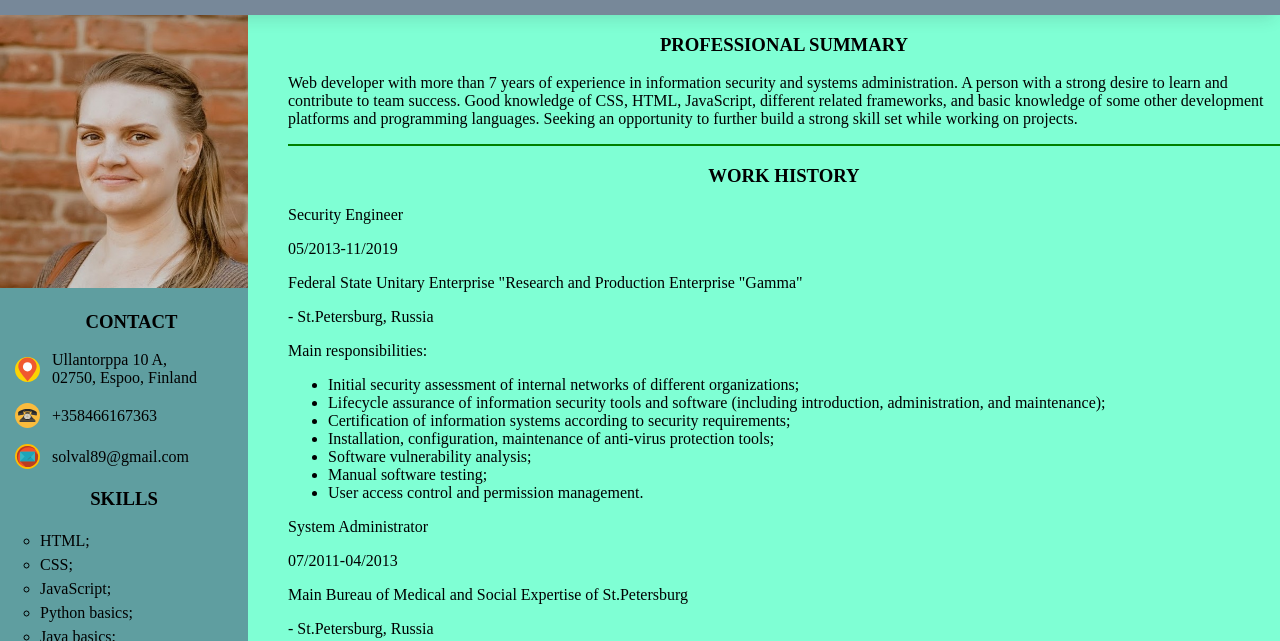
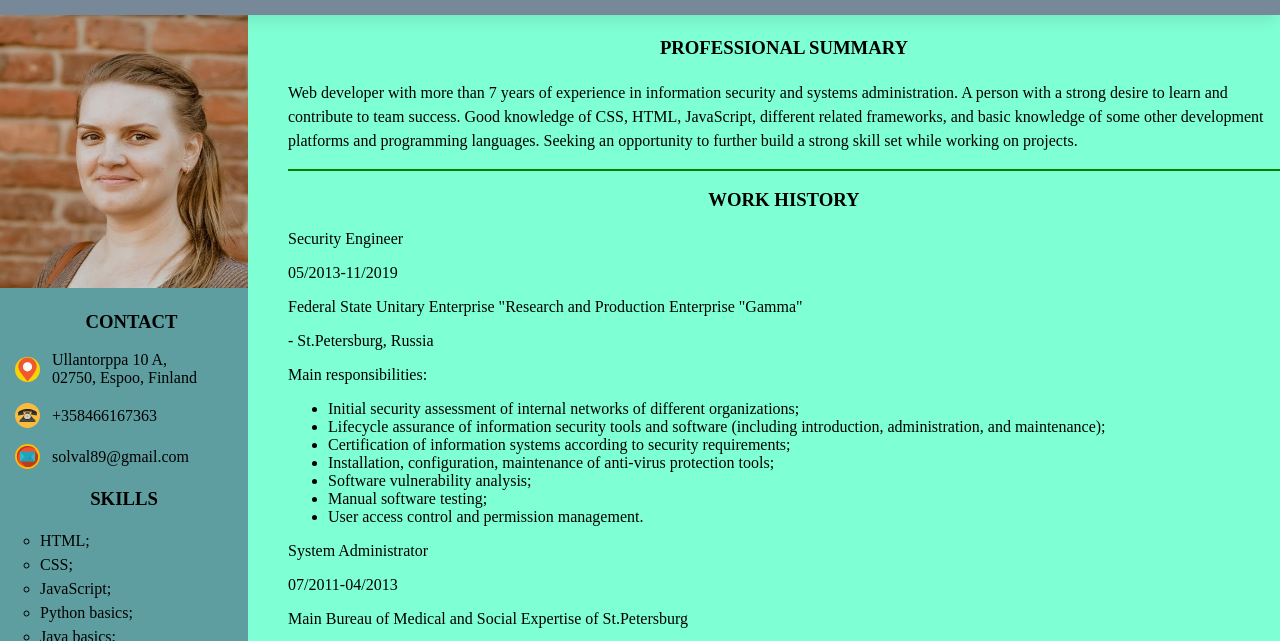
Before and after one commit to p-valenti/p-valenti.github.io, a plain HTML site: page index2.html in a window 1280 px wide. Shown: the part 55-696 px from the top of the page. Drawn offline with Linux system fonts and the light colour scheme.

Commit message:
Fixed professional summary.

```diff
--- a/index2.css
+++ b/index2.css
@@ -71,3 +71,7 @@ h3 {
 .rightside {
     margin-left: 20px;
 }
+
+.summary {
+    line-height: 1.5;
+}
--- a/index2.html
+++ b/index2.html
@@ -47,7 +47,7 @@
     <div class="rightside">
         <div class="summary">
             <h3>PROFESSIONAL SUMMARY</h3>
-            <p>
+            <p class="summary">
                 Web developer with more than 7 years of experience in information security and systems administration. A
                 person with a strong desire to learn and contribute to team success. Good knowledge of CSS, HTML,
                 JavaScript, different related frameworks, and basic knowledge of some other development platforms and
```
